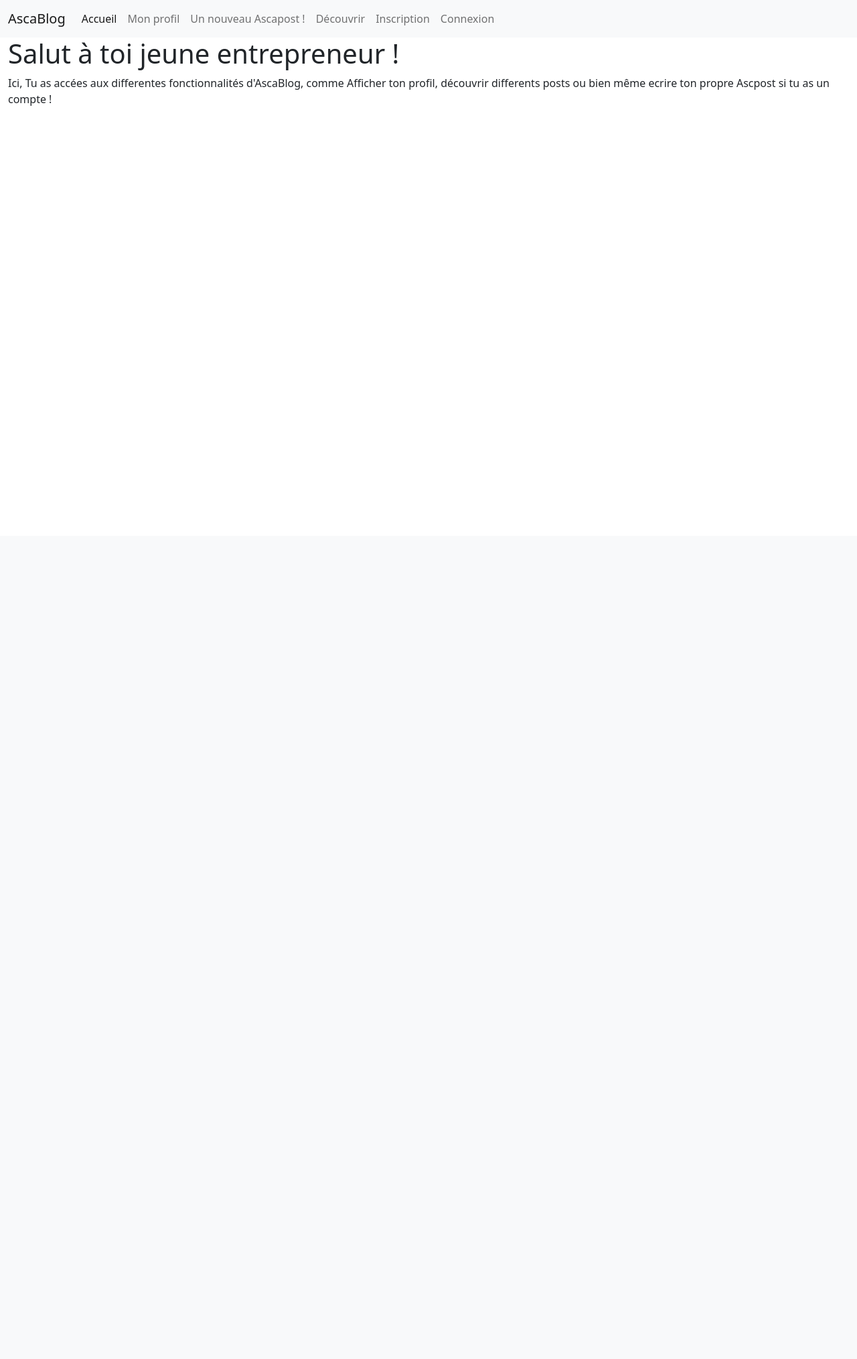
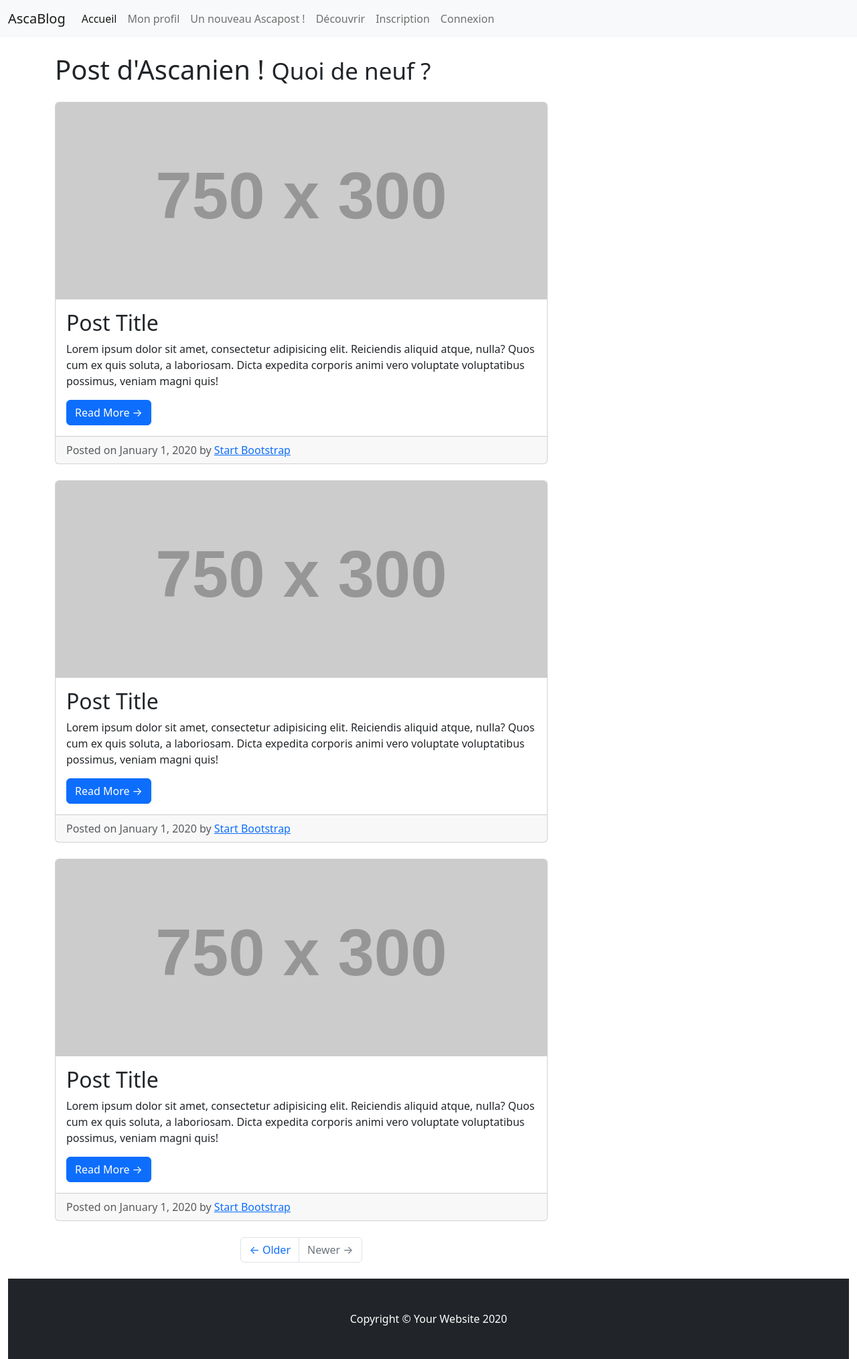
Before and after one commit to Sevket73/AscaBlog, a Django app: page / in a window 1280 px wide. Shown: the whole page at 67% size. Before the commit the page ends 158 px from the top, so only its background shows below. Run offline with Django 3.2, Linux system fonts and the light colour scheme; grey boxes labelled with a size stand in for pictures from a placeholder-image service; some libraries are stand-ins or nearby versions.

Commit message:
BD presque fonctionnel , impossibilité d'ajouter les commentaires image ne charge pas design en cours ....

```diff
--- a/monBlog/accueil/templates/accueil/index.html
+++ b/monBlog/accueil/templates/accueil/index.html
@@ -8,11 +8,87 @@
 <div class="container-fluid">
   <div class="row">
     <div class="col">
-      <h1>Salut à toi jeune entrepreneur !</h1>
-      <p>
-        Ici, Tu as accées aux differentes fonctionnalités d'AscaBlog,
-        comme Afficher ton profil, découvrir differents posts ou bien même
-        ecrire ton propre Ascpost si tu as un compte !</p>
+      <body>
+        <!-- Page Content -->
+        <div class="container">
+          <div class="row">
+            <!-- Blog Entries Column -->
+            <div class="col-md-8">
+
+              <h1 class="my-4">Post d'Ascanien !
+                <small>Quoi de neuf ?</small>
+              </h1>
+
+              <!-- Blog Post -->
+              <div class="card mb-4">
+                <img class="card-img-top" src="http://placehold.it/750x300" alt="Card image cap">
+                <div class="card-body">
+                  <h2 class="card-title">Post Title</h2>
+                  <p class="card-text">Lorem ipsum dolor sit amet, consectetur adipisicing elit. Reiciendis aliquid atque, nulla? Quos cum ex quis soluta, a laboriosam. Dicta expedita corporis animi vero voluptate voluptatibus possimus, veniam magni quis!</p>
+                  <a href="#" class="btn btn-primary">Read More &rarr;</a>
+                </div>
+                <div class="card-footer text-muted">
+                  Posted on January 1, 2020 by
+                  <a href="#">Start Bootstrap</a>
+                </div>
+              </div>
+
+              <!-- Blog Post -->
+              <div class="card mb-4">
+                <img class="card-img-top" src="http://placehold.it/750x300" alt="Card image cap">
+                <div class="card-body">
+                  <h2 class="card-title">Post Title</h2>
+                  <p class="card-text">Lorem ipsum dolor sit amet, consectetur adipisicing elit. Reiciendis aliquid atque, nulla? Quos cum ex quis soluta, a laboriosam. Dicta expedita corporis animi vero voluptate voluptatibus possimus, veniam magni quis!</p>
+                  <a href="#" class="btn btn-primary">Read More &rarr;</a>
+                </div>
+                <div class="card-footer text-muted">
+                  Posted on January 1, 2020 by
+                  <a href="#">Start Bootstrap</a>
+                </div>
+              </div>
+
+              <!-- Blog Post -->
+              <div class="card mb-4">
+                <img class="card-img-top" src="http://placehold.it/750x300" alt="Card image cap">
+                <div class="card-body">
+                  <h2 class="card-title">Post Title</h2>
+                  <p class="card-text">Lorem ipsum dolor sit amet, consectetur adipisicing elit. Reiciendis aliquid atque, nulla? Quos cum ex quis soluta, a laboriosam. Dicta expedita corporis animi vero voluptate voluptatibus possimus, veniam magni quis!</p>
+                  <a href="#" class="btn btn-primary">Read More &rarr;</a>
+                </div>
+                <div class="card-footer text-muted">
+                  Posted on January 1, 2020 by
+                  <a href="#">Start Bootstrap</a>
+                </div>
+              </div>
+
+              <!-- Pagination -->
+              <ul class="pagination justify-content-center mb-4">
+                <li class="page-item">
+                  <a class="page-link" href="#">&larr; Older</a>
+                </li>
+                <li class="page-item disabled">
+                <a class="page-link" href="#">Newer &rarr;</a>
+              </li>
+            </ul>
+
+          </div>
+
+        </div>
+        <!-- /.row -->
+
+      </div>
+      <!-- /.container -->
+
+       <!-- Footer -->
+       <footer class="py-5 bg-dark">
+         <div class="container">
+        <p class="m-0 text-center text-white">Copyright &copy; Your Website 2020</p>
+        </div>
+        <!-- /.container -->
+      </footer>
+
+
+    </body>
 
     </div>
   </div>
--- a/monBlog/accueil/templates/accueil/sqlt.html
+++ b/monBlog/accueil/templates/accueil/sqlt.html
@@ -9,6 +9,9 @@
   <script src="https://cdn.jsdelivr.net/npm/bootstrap@5.0.0-beta2/dist/js/bootstrap.bundle.min.js" integrity="sha384-b5kHyXgcpbZJO/tY9Ul7kGkf1S0CWuKcCD38l8YkeH8z8QjE0GmW1gYU5S9FOnJ0" crossorigin="anonymous"></script>
   <script src="https://cdn.jsdelivr.net/npm/@popperjs/core@2.6.0/dist/umd/popper.min.js" integrity="sha384-KsvD1yqQ1/1+IA7gi3P0tyJcT3vR+NdBTt13hSJ2lnve8agRGXTTyNaBYmCR/Nwi" crossorigin="anonymous"></script>
   <script src="https://cdn.jsdelivr.net/npm/bootstrap@5.0.0-beta2/dist/js/bootstrap.min.js" integrity="sha384-nsg8ua9HAw1y0W1btsyWgBklPnCUAFLuTMS2G72MMONqmOymq585AcH49TLBQObG" crossorigin="anonymous"></script>
+  <script src="{% static 'js/jquery/jquery.min.js' %}"></script>
+  <script src="{% static 'css/bootstrap/js/bootstrap.bundle.min.js' %}"></script>
+  <link href="{% static 'css/bootstrap/css/bootstrap.min.css' %}" rel="stylesheet">
 </head>
 <body>
   <nav class="navbar navbar-expand-lg navbar-light bg-light">
--- a/monBlog/monActivite/models.py
+++ b/monBlog/monActivite/models.py
@@ -4,10 +4,10 @@ from django.contrib.auth.models import User
 
 class Ascapost(models.Model):
     titre = models.TextField(default='AscaTitre', max_length=400)
-    image = models.TextField(default='AscaImage')
+    image = models.ImageField(upload_to = 'imageBDPost/', default = 'imageBDPost/imagevide.png')
     description_courte = models.TextField(default='AscaDescription_courte', max_length=280 ) #Sera afficher lorsqu'un Ascanien a une vue globale sur tous les articles
     description_longue = models.TextField(default='AscaDescription_longue') #Sera afficher lorsqu'un Ascanien a une vue d'un article en détail
-    auteur =  models.TextField(default='auteur')
+    auteur =  models.ForeignKey(User, on_delete=models.CASCADE, null=True)
     date = models.DateField(auto_now=True)
 
     def __str__(self):
--- a/monBlog/monActivite/templates/monActivite/article_ind.html
+++ b/monBlog/monActivite/templates/monActivite/article_ind.html
@@ -7,6 +7,7 @@
         {% csrf_token %}
 
         {{ article.titre }}
+        <img src="/{{article.image}}" alt="{{article.image}}" width="500" height="600">
         {{ article.description_longue }}
         {{ article.auteur }}
         {{ article.date }}
--- a/monBlog/monActivite/urls.py
+++ b/monBlog/monActivite/urls.py
@@ -1,5 +1,7 @@
 
 from django.urls import path, include
+from django.conf import settings
+from django.conf.urls.static import static
 from .  import views
 
 urlpatterns = [
@@ -7,4 +9,4 @@ urlpatterns = [
     path('article/<int:id>/', views.article_page, name='article_ind'),
     path('Nouveau_Ascapost/', views.newAscapost, name='Nouveau_Ascapost_ind'),
     path('Ascanien/<str:name>/', views.profilAscanien, name='profilAscanien_ind'),
-]
+]+static(settings.MEDIA_URL,document_root=settings.MEDIA_URL)
--- a/monBlog/monActivite/views.py
+++ b/monBlog/monActivite/views.py
@@ -37,7 +37,7 @@ def newAscapost(request):
     if request.method == 'POST':
         form = forms.NewPost(request.POST)#,request.FILES
         if form.is_valid():
-            print(form)
+            print(form.errors)
             form.save()
             return redirect('/monActivite/')
     else:
--- a/monBlog/monBlog/settings.py
+++ b/monBlog/monBlog/settings.py
@@ -121,7 +121,10 @@ USE_TZ = True
 # https://docs.djangoproject.com/en/2.2/howto/static-files/
 
 STATIC_URL = '/static/'
+MEDIA_URL = '/imageBDPost/'
 
 STATICFILES_DIRS = [
     os.path.join(BASE_DIR, 'static'),
 ]
+
+MEDIA_ROOT = os.path.join(BASE_DIR,'imageBDPost/')
```
Also changed, not shown: monBlog/db.sqlite3, monBlog/monActivite/migrations/0001_initial.py.
